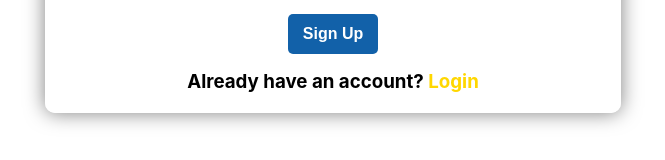
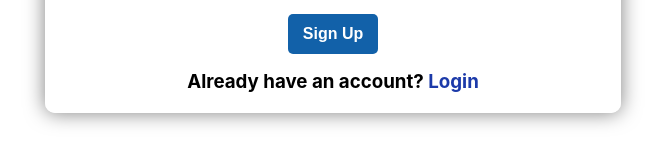
Before and after one commit to AhmadSerhall/innovativeML, a React (Create React App) app in the folder frontend/: page /signup in a window 1280 px wide. In both pictures the pointer is over the link "Login". Shown: the part 528-688 px from the top of the page, without its empty margins (307-972 px from the left). Built offline with nearby package versions, Linux system fonts and the light colour scheme.

Commit message:
changed the on hover color for login

```diff
--- a/frontend/src/pages/Signup/style.css
+++ b/frontend/src/pages/Signup/style.css
@@ -76,5 +76,5 @@
     color:#1261A9;
   }
   .login:hover{
-    color:#FFD700;
+    color:#1c3aa9;
   }
```
